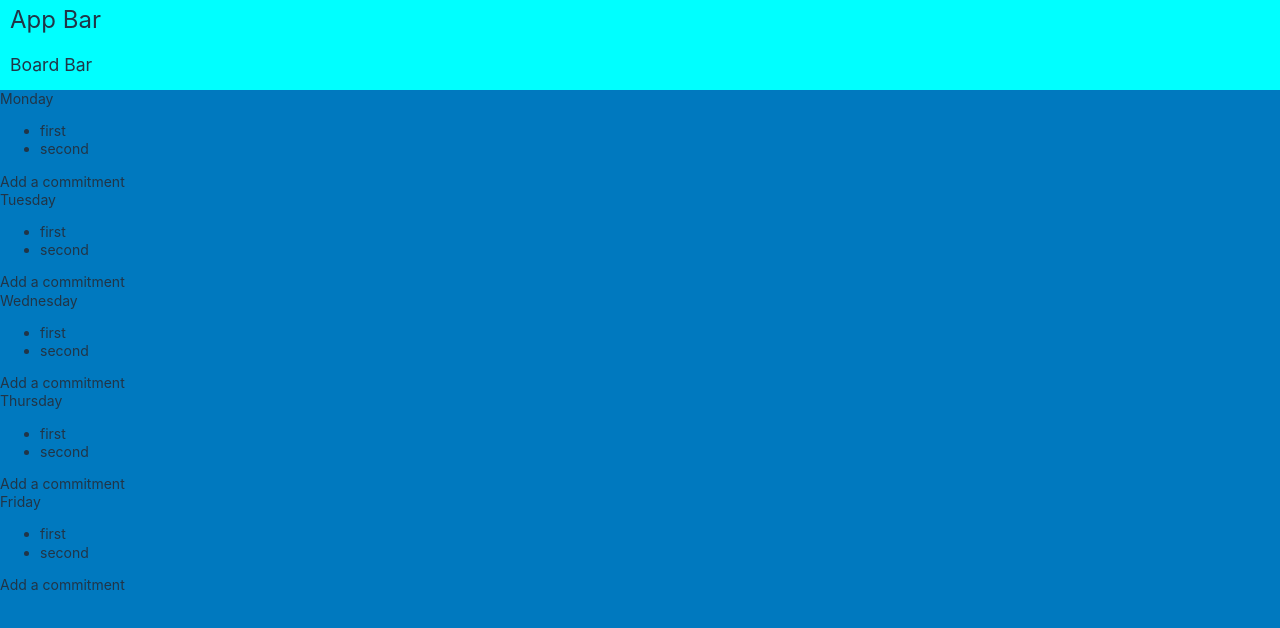
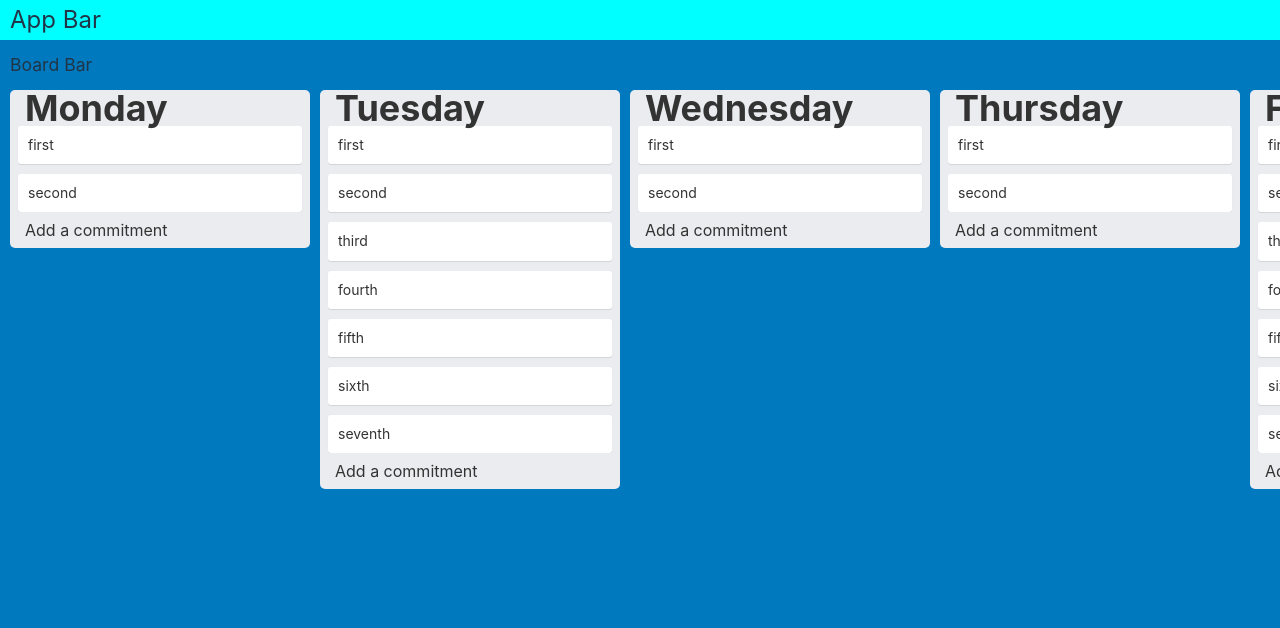
Before and after one commit to shivanijetty/client-fac, a React (Vite) app: page /weeklycalendar in a window 1280 px wide. Shown: the top 628 px of the page. Built offline with nearby package versions, Linux system fonts and the light colour scheme.

Commit message:
fixed scss issue

```diff
--- a/index.html
+++ b/index.html
@@ -4,7 +4,7 @@
     <meta charset="UTF-8" />
     <link rel="icon" type="image/svg+xml" href="/vite.svg" />
     <meta name="viewport" content="width=device-width, initial-scale=1.0" />
-    <title>Vite + React</title>
+    <title></title>
   </head>
   <body>
     <div id="root"></div>
--- a/src/App.jsx
+++ b/src/App.jsx
@@ -4,6 +4,7 @@ import { BrowserRouter, Routes, Route, useNavigate } from 'react-router-dom'
 import BackgroundImage from './images/background.jpg'
 import Login from './Login'
 import WeeklyCalendar from './WeeklyCalendar'
+import './App.scss'
 
 function App() {
 
--- a/src/App.scss
+++ b/src/App.scss
@@ -1,6 +1,6 @@
 $board-bg-color: #0079bf;
 $navbar-app-bg-color: aqua;
-$navbar-board-bg-color: aqua;
+$navbar-board-bg-color:#0079bf;
 $list-bg-color: #ebecf0;
 $gap: 10px;
 $column-header-height: 36px;
@@ -59,6 +59,19 @@ body {
     display: flex;
     overflow-x: auto;
 
+    &::-webkit-scrollbar {
+      -webkit-appearance: none;
+    }
+
+    &::-webkit-scrollbar:horizontal {
+      height: 11px;
+    }
+
+    &::-webkit-scrollbar-thumb {
+      background-color: rgba(255, 255, 255, 0.24);
+      border-radius: 5px solid $list-bg-color;
+    }
+
     .column {
       flex: 0 0 auto;
       width: 300px;
@@ -87,7 +100,6 @@ body {
         height: $column-footer-height;
         line-height: $column-footer-height;
         font-size: 16px;
-        font-weight: bold;
         border-bottom-left-radius: $column-border-radius;
         border-bottom-right-radius: $column-border-radius;
       }
@@ -98,6 +110,19 @@ body {
         max-height: calc(100% - #{$column-header-height} - #{$column-footer-height});
         overflow-y: auto;
 
+        &::-webkit-scrollbar {
+          -webkit-appearance: none;
+        }
+
+        &::-webkit-scrollbar:vertical {
+          width: 11px;
+        }
+
+        &::-webkit-scrollbar-thumb {
+          background-color: darken($color: $list-bg-color, $amount: 15);
+          border-right: 5px solid $list-bg-color;
+        }
+
         li {
           background-color: white;
           padding: $gap;
@@ -107,7 +132,6 @@ body {
           &:not(:last-child) {
             margin-bottom: $gap;
           }
-
         }
       }
     }
--- a/src/Login.jsx
+++ b/src/Login.jsx
@@ -1,6 +1,6 @@
 import React from 'react'
 import { useState } from 'react'
-import './App.scss'
+// import './App.scss'
 
 function Login() {
   const [users, setUsers] = useState([])
--- a/src/WeeklyCalendar.jsx
+++ b/src/WeeklyCalendar.jsx
@@ -1,6 +1,6 @@
 import React from 'react'
 import { useState } from 'react'
-import './App.scss'
+// import './App.scss'
 
 function WeeklyCalendar() {
 
@@ -8,7 +8,7 @@ function WeeklyCalendar() {
     <div className="trello-master">
       <nav className="navbar app"> App Bar </nav>
       <nav className="navbar board"> Board Bar </nav>
-      <div className="board-comlumns">
+      <div className="board-columns">
       <div className="column">
         <header>Monday</header>
         <ul>
@@ -23,6 +23,11 @@ function WeeklyCalendar() {
         <ul>
           <li>first</li>
           <li>second</li>
+          <li>third</li>
+          <li>fourth</li>
+          <li>fifth</li>
+          <li>sixth</li>
+          <li>seventh</li>
         </ul>
         <footer>Add a commitment</footer>
       </div>
@@ -50,6 +55,30 @@ function WeeklyCalendar() {
         <ul>
           <li>first</li>
           <li>second</li>
+          <li>third</li>
+          <li>fourth</li>
+          <li>fifth</li>
+          <li>sixth</li>
+          <li>seventh</li>
+        </ul>
+        <footer>Add a commitment</footer>
+      </div>
+      <div className="column">
+        <header>Saturday</header>
+        <ul>
+          <li>first</li>
+          <li>second</li>
+          <li>third</li>
+          <li>fourth</li>
+        </ul>
+        <footer>Add a commitment</footer>
+      </div>
+      <div className="column">
+        <header>Sunday</header>
+        <ul>
+          <li>first</li>
+          <li>second</li>
+          <li>third</li>
         </ul>
         <footer>Add a commitment</footer>
       </div>
```
